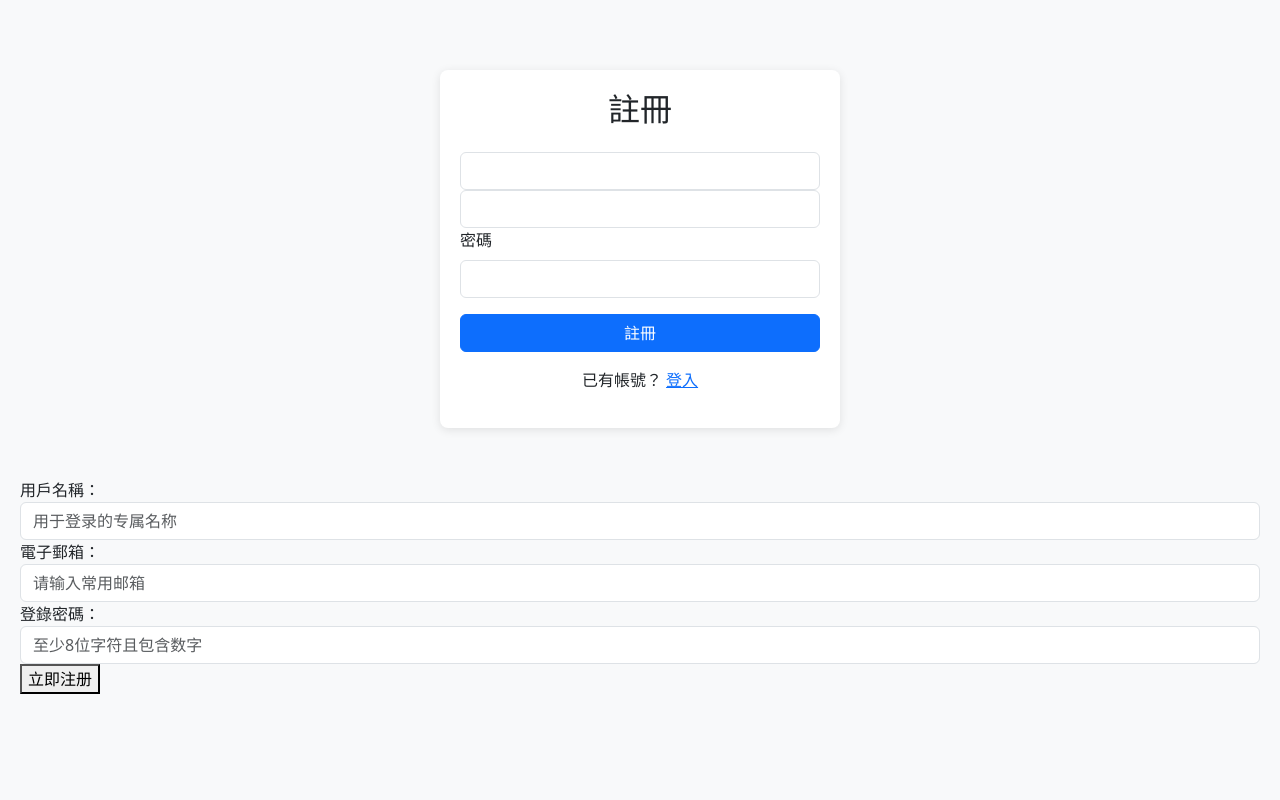
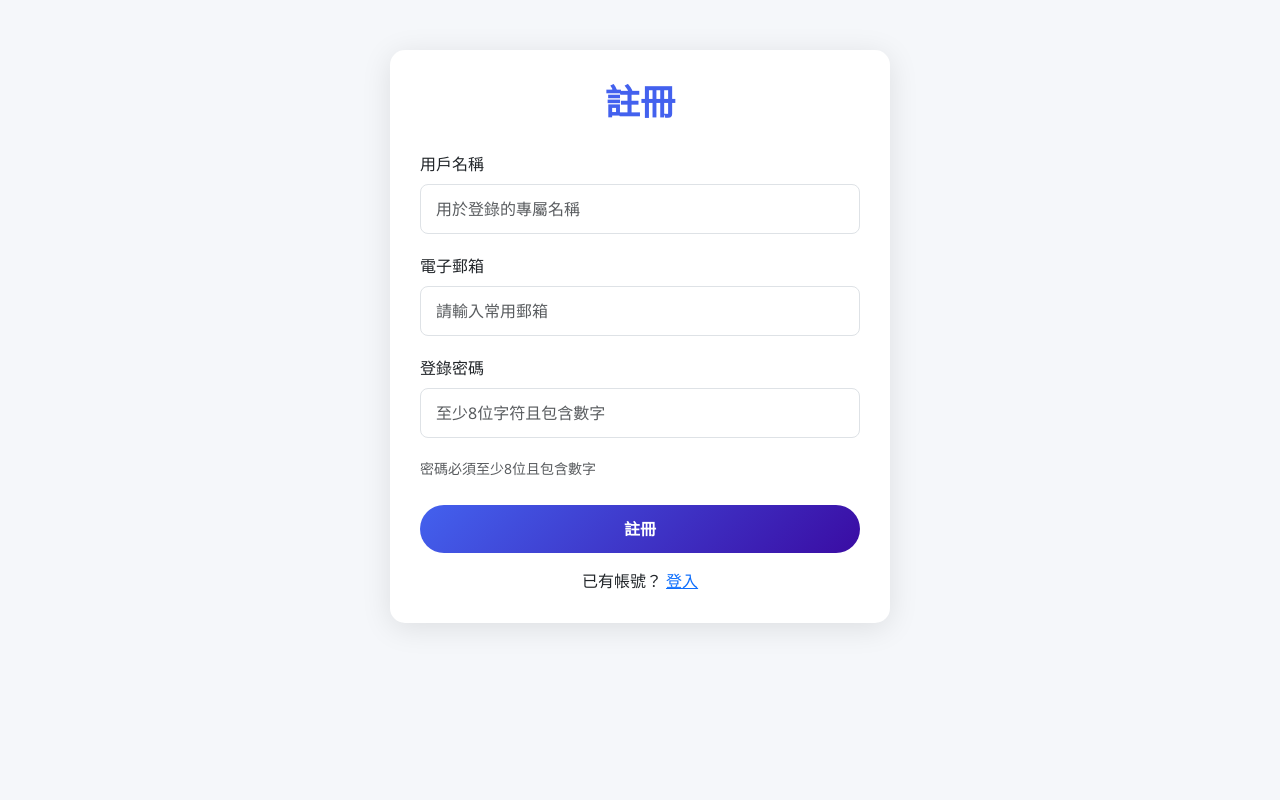
Before and after one commit to danyuchn/GMAT-custom-GPT-platform, a Flask app: page /register in a window 1280 px wide. Run offline with Flask 3, Linux system fonts and the light colour scheme.

Commit message:
correct register sysyem

```diff
--- a/app.py
+++ b/app.py
@@ -7,6 +7,8 @@ from openai import OpenAI
 import os
 from dotenv import load_dotenv
 from datetime import datetime
+from sqlalchemy.exc import IntegrityError  # 添加这一行导入IntegrityError
+import traceback  # 添加这一行导入traceback模块，因为你在代码中使用了traceback.format_exc()
 
 # 必须先加载环境变量
 load_dotenv('/Users/danyuchn/Documents/GitHub/GMAT-custom-GPT-platform/.env')  # 指定绝对路径
@@ -125,16 +127,14 @@ def register():
                 flash("用户名或邮箱已被使用")
                 return redirect(url_for("register"))
 
-            # 修正密码哈希方法
+            # 修正密码哈希方法 - 移除不支持的 iterations 参数
             new_user = User(
                 username=username,
                 email=email,
-                # 建议修改为更安全的哈希配置（在User模型创建时）
                 password=generate_password_hash(
                     password,
                     method='pbkdf2:sha256',
-                    salt_length=16,
-                    iterations=260000  # 提升迭代次数
+                    salt_length=16
                 )
             )
 
--- a/templates/register.html
+++ b/templates/register.html
@@ -2,86 +2,124 @@
 <html lang="zh-TW">
 <head>
     <meta charset="UTF-8">
-    <meta name="viewport" content="width=device-width, initial-scale=1">
-    <title>註冊 - GMAT 解題助手</title>
-    <link href="https://cdn.jsdelivr.net/npm/bootstrap@5.3.0/dist/css/bootstrap.min.css" rel="stylesheet">
+    <meta name="viewport" content="width=device-width, initial-scale=1.0">
+    <title>註冊 - GMAT智能助手</title>
+    <!-- Bootstrap CSS -->
+    <link href="https://cdn.jsdelivr.net/npm/bootstrap@5.3.0-alpha1/dist/css/bootstrap.min.css" rel="stylesheet">
+    <!-- Font Awesome 图标库 -->
+    <link rel="stylesheet" href="https://cdnjs.cloudflare.com/ajax/libs/font-awesome/6.4.0/css/all.min.css">
     <style>
         body {
-            background-color: #f8f9fa;
-            padding: 20px;
+            background-color: #f5f7fa;
+            font-family: 'Segoe UI', Tahoma, Geneva, Verdana, sans-serif;
+            padding-top: 0;
+            min-height: 100vh;
+            display: flex;
+            flex-direction: column;
         }
+
         .register-container {
-            max-width: 400px;
+            max-width: 500px;
             margin: 50px auto;
-            background: white;
-            padding: 20px;
+            background-color: white;
+            border-radius: 15px;
+            box-shadow: 0 5px 30px rgba(0,0,0,0.1);
+            padding: 30px;
+        }
+
+        .register-header {
+            text-align: center;
+            margin-bottom: 30px;
+        }
+
+        .register-header h1 {
+            font-size: 2.2rem;
+            font-weight: 700;
+            color: #4361ee;
+        }
+
+        .form-control {
             border-radius: 8px;
-            box-shadow: 0 2px 10px rgba(0,0,0,0.1);
+            padding: 12px 15px;
+            margin-bottom: 20px;
+        }
+
+        .btn-register {
+            background: linear-gradient(135deg, #4361ee, #3a0ca3);
+            color: white;
+            border: none;
+            border-radius: 30px;
+            padding: 12px 0;
+            font-weight: 600;
+            width: 100%;
+            margin-top: 10px;
+            transition: all 0.3s ease;
+        }
+
+        .btn-register:hover {
+            background: linear-gradient(135deg, #3a5a9f, #2a0b73);
+            transform: translateY(-2px);
+        }
+
+        .alert {
+            border-radius: 10px;
         }
     </style>
 </head>
 <body>
+    <div class="container">
         <div class="register-container">
-        <h2 class="text-center mb-4">註冊</h2>
+            <div class="register-header">
+                <h1>註冊</h1>
+            </div>
 
-        <!-- 在表单上方添加消息显示区域 -->
             {% with messages = get_flashed_messages(with_categories=true) %}
                 {% if messages %}
-            <div class="alert-container">
                     {% for category, message in messages %}
-                <div class="alert alert-{{ category }} alert-dismissible fade show">
+                        <div class="alert alert-{{ category if category != 'message' else 'info' }} alert-dismissible fade show" role="alert">
+                            {% if category == 'success' %}
+                                <i class="fas fa-check-circle me-2"></i>
+                            {% elif category == 'danger' %}
+                                <i class="fas fa-exclamation-circle me-2"></i>
+                            {% elif category == 'warning' %}
+                                <i class="fas fa-exclamation-triangle me-2"></i>
+                            {% else %}
+                                <i class="fas fa-info-circle me-2"></i>
+                            {% endif %}
                             {{ message }}
-                    <button type="button" class="btn-close" data-bs-dismiss="alert"></button>
+                            <button type="button" class="btn-close" data-bs-dismiss="alert" aria-label="Close"></button>
                         </div>
                     {% endfor %}
-            </div>
                 {% endif %}
             {% endwith %}
 
-        <!-- 修改表单字段添加值保持 -->
-        <input type="text" name="username" class="form-control" value="{{ username }}" required>
-        <input type="email" name="email" class="form-control" value="{{ email }}" required>
+            <form method="POST" action="{{ url_for('register') }}">
+                <div class="mb-3">
+                    <label for="username" class="form-label">用戶名稱</label>
+                    <input type="text" class="form-control" id="username" name="username" value="{{ username }}" placeholder="用於登錄的專屬名稱" required>
+                </div>
 
                 <div class="mb-3">
-            <label for="password" class="form-label">密碼</label>
-            <input type="password" class="form-control" id="password" name="password" required>
+                    <label for="email" class="form-label">電子郵箱</label>
+                    <input type="email" class="form-control" id="email" name="email" value="{{ email }}" placeholder="請輸入常用郵箱" required>
                 </div>
-        <button type="submit" class="btn btn-primary w-100">註冊</button>
+
+                <div class="mb-3">
+                    <label for="password" class="form-label">登錄密碼</label>
+                    <input type="password" class="form-control" id="password" name="password" placeholder="至少8位字符且包含數字" required>
+                    <div class="form-text text-muted">密碼必須至少8位且包含數字</div>
+                </div>
+
+                <button type="submit" class="btn btn-register">註冊</button>
+
+                <div class="text-center mt-3">
+                    已有帳號？ <a href="{{ url_for('login') }}">登入</a>
+                </div>
             </form>
-
-    <div class="mt-3 text-center">
-        <p>已有帳號？ <a href="{{ url_for('login') }}">登入</a></p>
         </div>
     </div>
-<script src="https://cdn.jsdelivr.net/npm/bootstrap@5.3.0/dist/js/bootstrap.bundle.min.js"></script>
+
+    <!-- Bootstrap JS -->
+    <script src="https://cdn.jsdelivr.net/npm/bootstrap@5.3.0-alpha1/dist/js/bootstrap.bundle.min.js"></script>
 </body>
 </html>
-
-<form method="POST">
-    <div class="form-group">
-        <label for="username">用戶名稱：</label>
-        <input type="text" id="username" name="username"
-               class="form-control"
-               placeholder="用于登录的专属名称"
-               required>
-    </div>
-
-    <div class="form-group">
-        <label for="email">電子郵箱：</label>
-        <input type="email" id="email" name="email"
-               class="form-control"
-               placeholder="请输入常用邮箱"
-               required>
-    </div>
-
-    <div class="form-group">
-        <label for="password">登錄密碼：</label>
-        <input type="password" id="password" name="password"
-               class="form-control"
-               placeholder="至少8位字符且包含数字"
-               minlength="8"
-               required>
-    </div>
-
-    <button type="submit">立即注册</button>
-</form>
```
Lines whose indentation alone changed are shown as unchanged.
